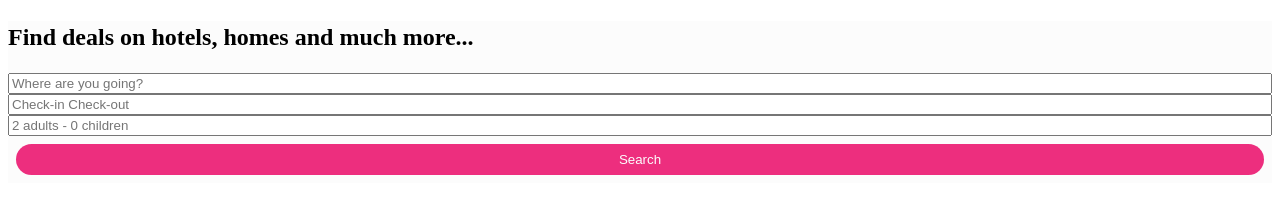
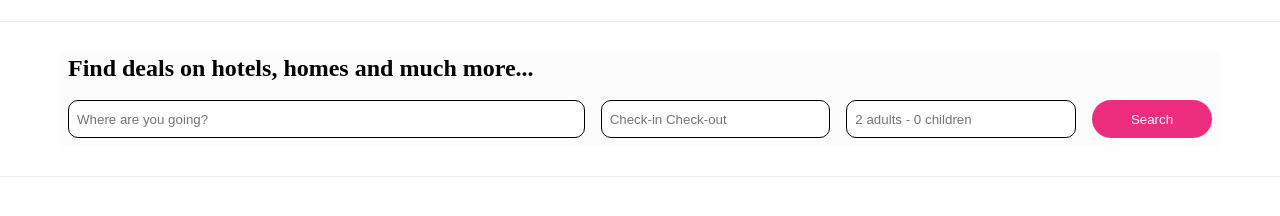
Before and after one commit to MMLORENA/202207-w1chwe-lorena-martinez-fernando-paulino, a website: page index.html in a window 1280 px wide. Drawn offline with nearby package versions, Linux system fonts and the light colour scheme; files that its build step writes are made by us from their sources.

Commit message:
html add div class line, style add line, correct margins, desktop style

```diff
--- a/index.html
+++ b/index.html
@@ -15,6 +15,7 @@
         <nav class="main-menu"></nav>
       </div>
     </header>
+    <div class="line"></div>
     <section class="search-properties-container">
       <h2 class="search-properties-container__main-title">
         Find deals on hotels, homes and much more...
@@ -28,13 +29,13 @@
           placeholder="Where are you going?"
         />
         <input
-          class="search-properties-search"
+          class="search-properties-box"
           type="datetime"
           id="travel-date"
           placeholder="Check-in Check-out"
         />
         <input
-          class="search-properties-search"
+          class="search-properties-box"
           type="number"
           name="adults-number"
           id="adults-number"
@@ -43,5 +44,6 @@
         <button type="submit" id="button-search-properties">Search</button>
       </form>
     </section>
+    <div class="line"></div>
   </body>
 </html>
--- a/sass/styles.scss
+++ b/sass/styles.scss
@@ -2,10 +2,19 @@
 
 body {
   box-sizing: border-box;
+  margin: 0;
+}
+
+.line {
+  height: 0.001px;
+  width: 100%;
+  border-bottom: 0.01px solid rgba(0, 0, 0, 0.06);
+  margin: 0;
 }
 
 .search-properties-container {
   background-color: colors.$background-primary-color;
+  margin: 30px 60px;
 
   h2 {
     color: colors.$text-primary-color;
@@ -14,19 +23,34 @@ body {
     font-weight: 700;
     line-height: 32px;
     text-align: left;
+    margin: 8px;
   }
 
   .search-properties-container__form {
     display: flex;
     flex-direction: column;
     justify-content: center;
+
+    @media (min-width: 1000px) {
+      display: flex;
+      flex-direction: row;
+      justify-content: space-between;
+    }
   }
 
-  .properties-search-box {
+  .search-properties-box {
     padding: 8px;
     margin: 8px;
     border-radius: 10px;
+    height: 20px;
     border: 1px solid colors.$border-primary-color;
+    flex-grow: 1;
+  }
+
+  @media (min-width: 1000px) {
+    .search-properties-box:first-child {
+      width: 40%;
+    }
   }
 
   #button-search-properties {
@@ -37,5 +61,9 @@ body {
     padding: 8px;
     max-width: 100%;
     margin: 8px;
+
+    @media (min-width: 1000px) {
+      width: 120px;
+    }
   }
 }
```
